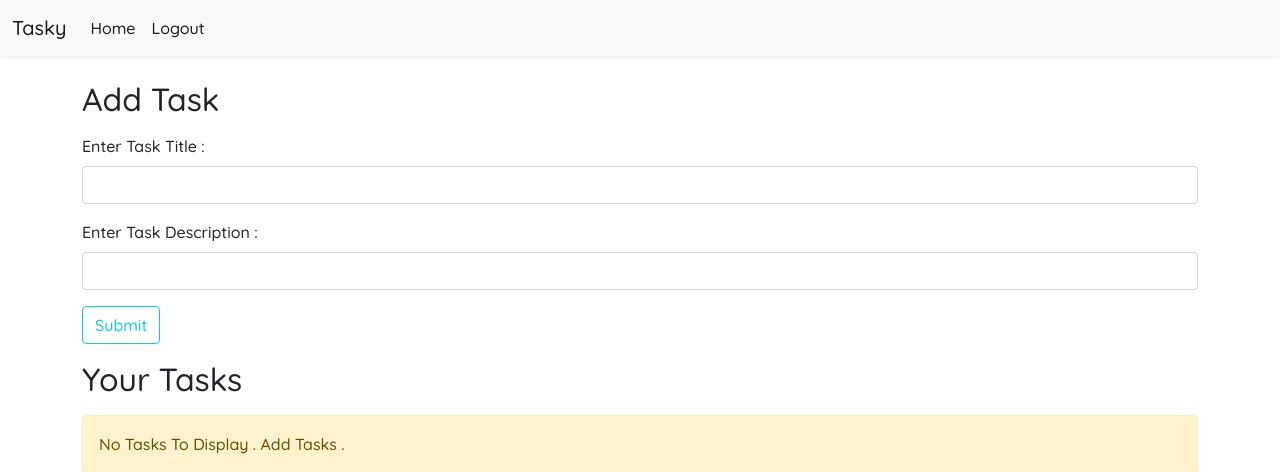
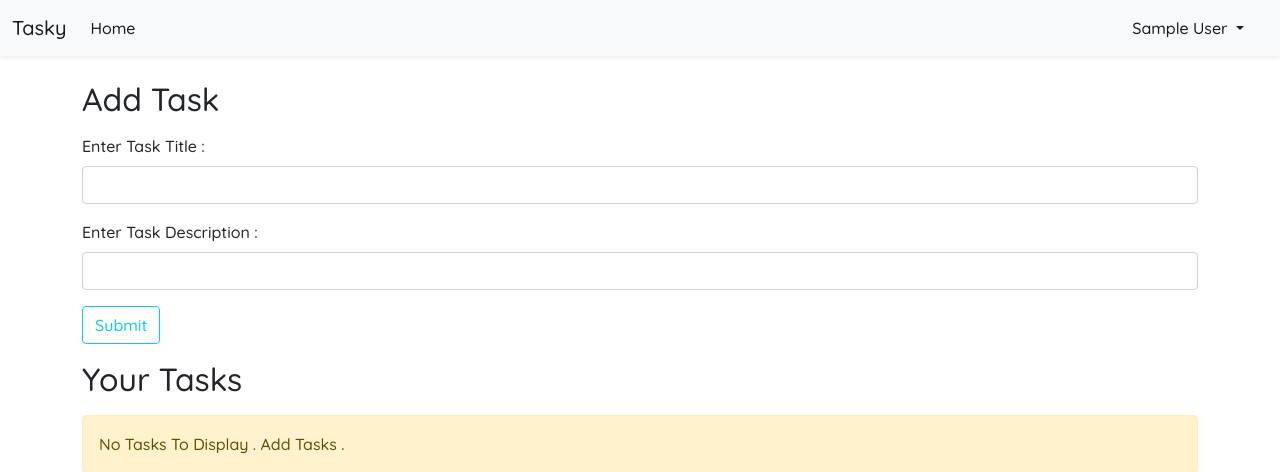
Before and after one commit to adhirajb1109/Tasky, a Flask app: page / in a window 1280 px wide. Shown: the top 472 px of the page. Run offline with Flask 2, Linux system fonts and the light colour scheme; the visitor is signed in with stand-in values (Sample User, id 1); data that the repository does not hold is empty.

Commit message:
Improved UX

```diff
--- a/templates/base.html
+++ b/templates/base.html
@@ -45,12 +45,24 @@
             <li class="nav-item">
               <a class="nav-link active" aria-current="page" href="/">Home</a>
             </li>
+          </ul>
+          <ul class="nav navbar-nav navbar-right">
+            {% if session.name %}
             <li class="nav-item">
-              {% if session.name %}
-              <a class="nav-link active" href="/logout">Logout</a>
-              {% else %}
-              <a class="nav-link active" href="/login">Login</a>
-              {% endif %}
+               <li class="nav-item dropdown me-3">
+          <a class="nav-link active dropdown-toggle" id="navbarDropdown" role="button" data-bs-toggle="dropdown" aria-expanded="false">
+            {{ session.name }}
+          </a>
+          <ul class="dropdown-menu" aria-labelledby="navbarDropdown">
+            <li><a class="dropdown-item" href="/logout">Logout</a></li>
+          </ul>
+        </li>
+            </li>
+            {% else %}
+            <li class="nav-item">
+              <a class="nav-link active" aria-current="page" href="/login">Login</a>
+            </li>
+            {% endif %}
             </li>
           </ul>
         </div>
```
Also changed, not shown: 2 other files.
